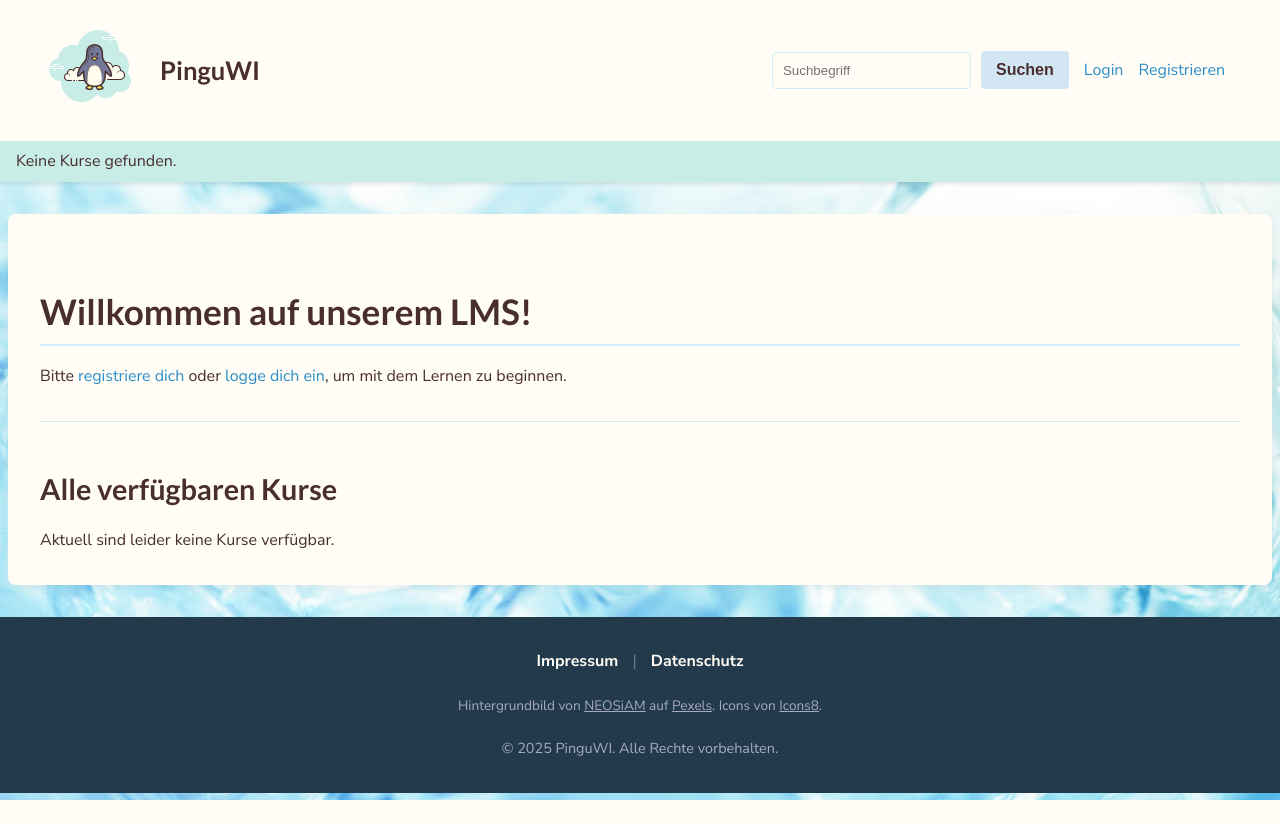
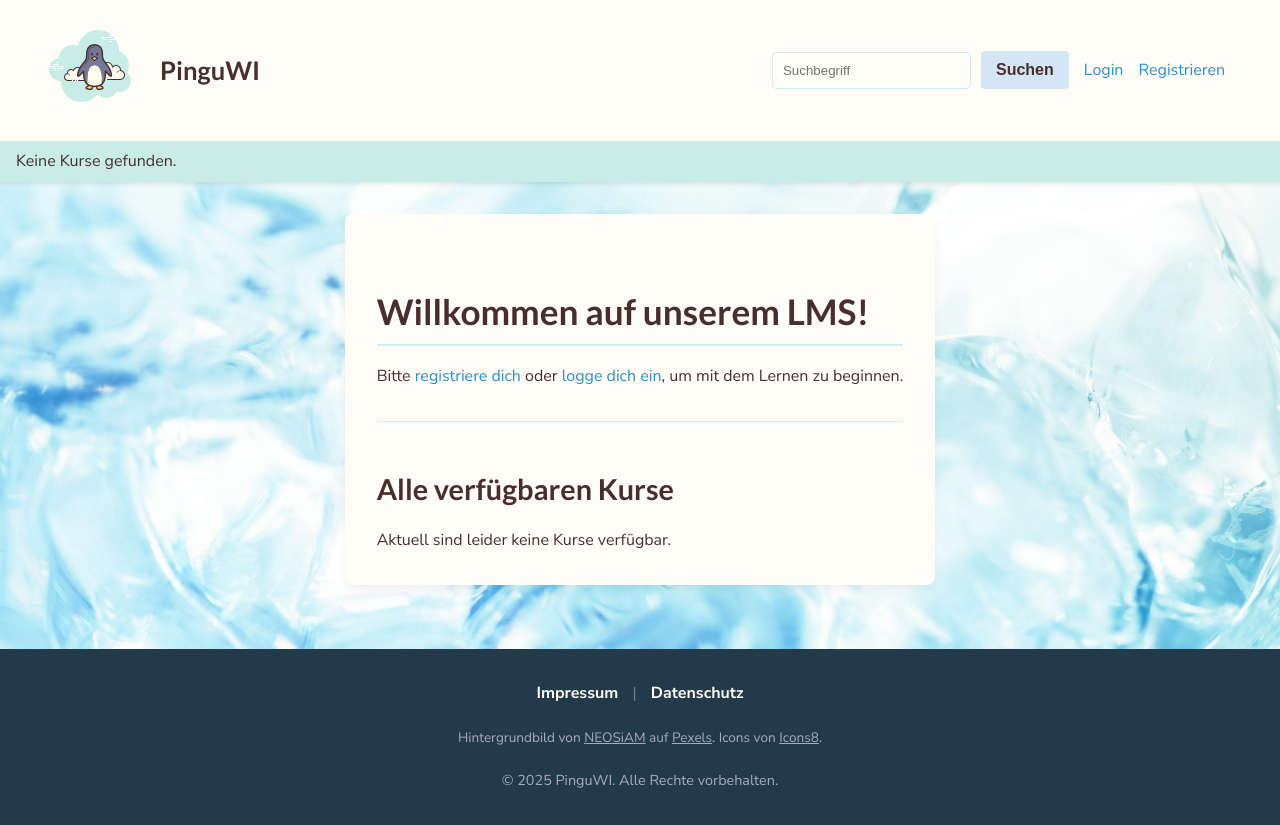
Before and after one commit to xgzgxz/DOIT-LMS, a PHP site: page / in a window 1280 px wide. Before the commit the page ends 800 px from the top, so only its background shows below. Run offline with PHP 8.4, Linux system fonts and the light colour scheme; data that the repository does not hold is empty.

Commit message:
+git cheatsheet, +sticky footer

```diff
--- a/public/css/style.css
+++ b/public/css/style.css
@@ -52,6 +52,17 @@ body {
   font-family: var(--font-body);
   line-height: 1.6;
   margin: 0;
+
+  /* --- NEU: Sticky Footer Logik --- */
+
+  /* 1. Macht den Body zu einem Container, der seine Kinder (nav, main, footer) anordnet */
+  display: flex;
+
+  /* 2. Sagt dem Container, er soll seine Kinder vertikal stapeln */
+  flex-direction: column;
+
+  /* 3. Sagt dem Body, er soll MINDESTENS 100% der Bildschirmhöhe einnehmen */
+  min-height: 100vh;
 }
 
 /* Allgemeine Typografie- und Element-Stile */
@@ -111,6 +122,11 @@ main {
   background-color: var(--content-bg);
   border-radius: 8px;
   box-shadow: 0 4px 10px rgba(0, 0, 0, 0.05);
+
+  /* --- NEU: Sticky Footer Logik --- */
+
+  /* 1. Sagt dem Main-Block: "Nimm allen freien Platz ein, der übrig ist" */
+  flex-grow: 1;
 }
 
 .lesson-layout {
```
